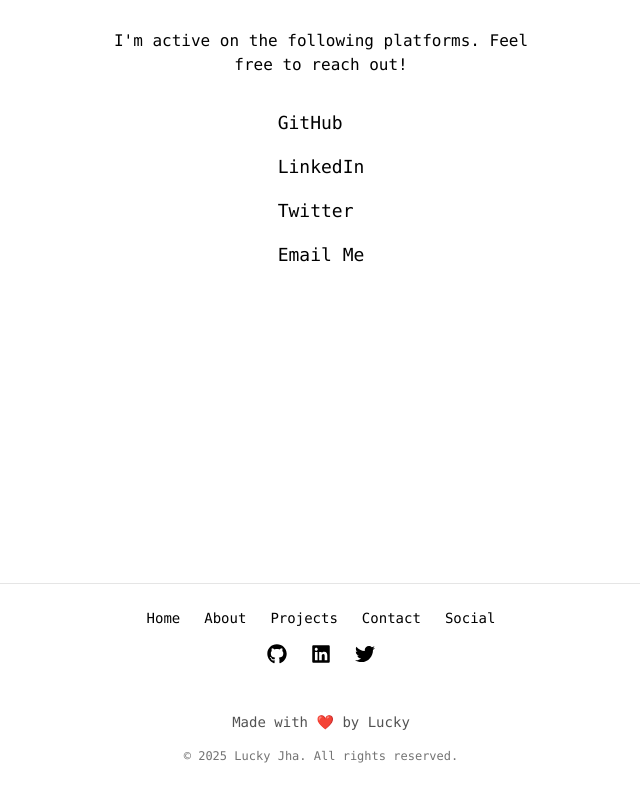
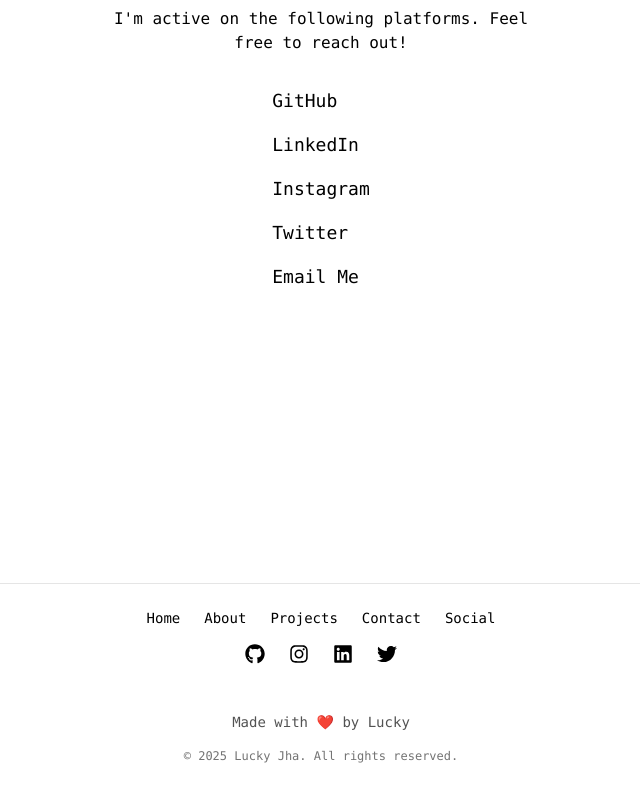
Before and after one commit to jhalucky/luckytechie, a React (Vite) app: page /social in a window 1280 px wide. Shown: the part 349-1137 px from the top of the page, without its empty margins (319-959 px from the left). Built offline with nearby package versions, Linux system fonts and the light colour scheme.

Commit message:
Initial commit of working portfolio

```diff
--- a/src/components/ContactForm.jsx
+++ b/src/components/ContactForm.jsx
@@ -1,3 +1,4 @@
+// ContactForm.jsx
 import { useState } from "react";
 import { toast } from "react-hot-toast";
 import { useNavigate } from "react-router-dom";
@@ -21,11 +22,14 @@
     const formData = { name, email, phone, subject, message };
 
     try {
-      const response = await fetch("https://script.google.com/macros/s/AKfycbzQUUN1vczVNkUTMyDL1WycEsUrcyZVq4vkkZUf6A7cn3rb3_apMSvofDhWrxoDbpdV/exec", {
-        method: "POST",
-        body: JSON.stringify(formData),
-        headers: { "Content-Type": "application/json" },
-      });
+      const response = await fetch(
+        "https://script.google.com/macros/s/AKfycbwGoOauQQH05NvryPNaunUu_CTB90Q_2kJRQnKbNfWpGuftkild8sGdECTmpc7CwqPR5w/exec",
+        {
+          method: "POST",
+          body: JSON.stringify(formData),
+          headers: { "Content-Type": "application/json" },
+        }
+      );
 
       const result = await response.text();
 
@@ -95,4 +99,5 @@
   );
 };
 
+// ✅ Make sure this is at the very end, and ContactForm is defined above.
 export default ContactForm;
--- a/src/components/Footer.jsx
+++ b/src/components/Footer.jsx
@@ -1,5 +1,5 @@
 import { Link } from 'react-router-dom';
-import { FaGithub, FaLinkedin, FaTwitter } from 'react-icons/fa';
+import { FaGithub, FaInstagram, FaLinkedin, FaTwitter } from 'react-icons/fa';
 
 const Footer = () => {
   return (
@@ -16,13 +16,16 @@
 
         {/* Social Icons */}
         <div className="flex gap-6 text-xl">
-          <a href="https://github.com/yourusername" target="_blank" rel="noreferrer" className="hover:text-blue-600 dark:hover:text-white">
+          <a href="https://github.com/jhalucky" target="_blank" rel="noreferrer" className="hover:text-blue-600 dark:hover:text-white">
             <FaGithub />
           </a>
-          <a href="https://linkedin.com/in/yourusername" target="_blank" rel="noreferrer" className="hover:text-blue-600 dark:hover:text-white">
+          <a href="https://instagram.com/theluckyjha" target="_blank" rel="noreferrer" className="hover:text-blue-600 dark:hover:text-white">
+            <FaInstagram />
+          </a>
+          <a href="https://linkedin.com/in/theluckyjha" target="_blank" rel="noreferrer" className="hover:text-blue-600 dark:hover:text-white">
             <FaLinkedin />
           </a>
-          <a href="https://twitter.com/yourusername" target="_blank" rel="noreferrer" className="hover:text-blue-600 dark:hover:text-white">
+          <a href="https://twitter.com/Theluckyjha" target="_blank" rel="noreferrer" className="hover:text-blue-600 dark:hover:text-white">
             <FaTwitter />
           </a>
         </div>
--- a/src/pages/Social.jsx
+++ b/src/pages/Social.jsx
@@ -25,6 +25,14 @@
         >
           LinkedIn
         </a>
+         <a
+          href="https://instagram.com/Theluckyjha"
+          target="_blank"
+          rel="noopener noreferrer"
+          className="hover:underline hover:text-blue-500 transition duration-200"
+        >
+          Instagram
+        </a>
         <a
           href="https://twitter.com/Theluckyjha"
           target="_blank"
```
